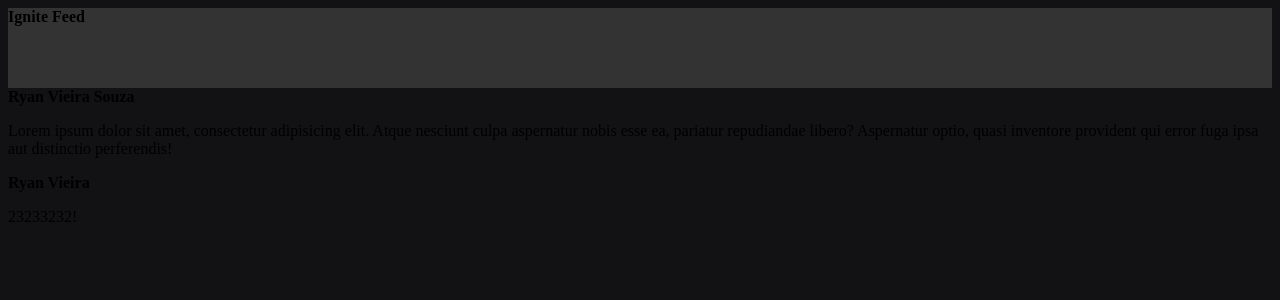
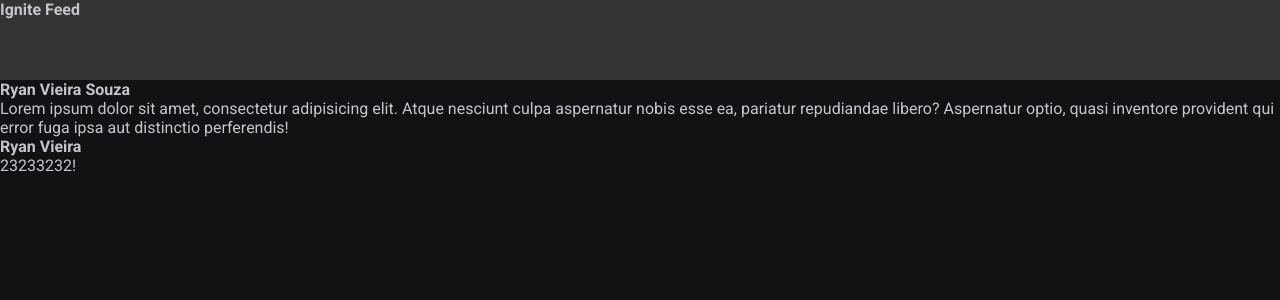
Before and after one commit to RyanV-Souza/rocketseat-ignite-reactjs, a React (Vite) app in the folder 01-fundamentos-reactjs/: page / in a window 1280 px wide. Shown: the top 300 px of the page. Built offline with nearby package versions, Linux system fonts and the light colour scheme.

Commit message:
Estrutura da aplicação - CSS global

```diff
--- a/01-fundamentos-reactjs/index.html
+++ b/01-fundamentos-reactjs/index.html
@@ -2,8 +2,16 @@
 <html lang="en">
   <head>
     <meta charset="UTF-8" />
+    <link rel="preconnect" href="https://fonts.googleapis.com" />
+    <link rel="preconnect" href="https://fonts.gstatic.com" crossorigin />
     <link rel="icon" type="image/svg+xml" href="/src/favicon.svg" />
     <meta name="viewport" content="width=device-width, initial-scale=1.0" />
+
+    <link
+      href="https://fonts.googleapis.com/css2?family=Roboto:wght@400;700&display=swap"
+      rel="stylesheet"
+    />
+
     <title>Vite App</title>
   </head>
   <body>
--- a/01-fundamentos-reactjs/src/App.jsx
+++ b/01-fundamentos-reactjs/src/App.jsx
@@ -1,7 +1,7 @@
 import { Post } from "./Post";
 import { Header } from "./components/Header";
 
-import "./styles.css";
+import "./global.css";
 
 export function App() {
   return (
--- /dev/null
+++ b/01-fundamentos-reactjs/src/global.css
@@ -0,0 +1,33 @@
+:root {
+  --white: #fff;
+  --gray-100: #e1e1e6;
+  --gray-300: #c4c4cc;
+  --gray-400: #8d8d99;
+  --gray-600: #323238;
+  --gray-700: #29292e;
+  --gray-800: #202024;
+  --gray-900: #121214;
+
+  --green-500: #00875f;
+}
+
+* {
+  margin: 0;
+  padding: 0;
+  box-sizing: border-box;
+}
+
+body {
+  background: var(--gray-900);
+  color: var(--gray-300);
+  -webkit-font-smoothing: antialiased;
+}
+
+body,
+input,
+textarea,
+button {
+  font-family: "Roboto", sans-serif;
+  font-weight: 400;
+  font-size: 1rem;
+}
--- a/01-fundamentos-reactjs/src/styles.css
+++ /dev/null
@@ -1,3 +0,0 @@
-body {
-  background-color: #121214;
-}
```
